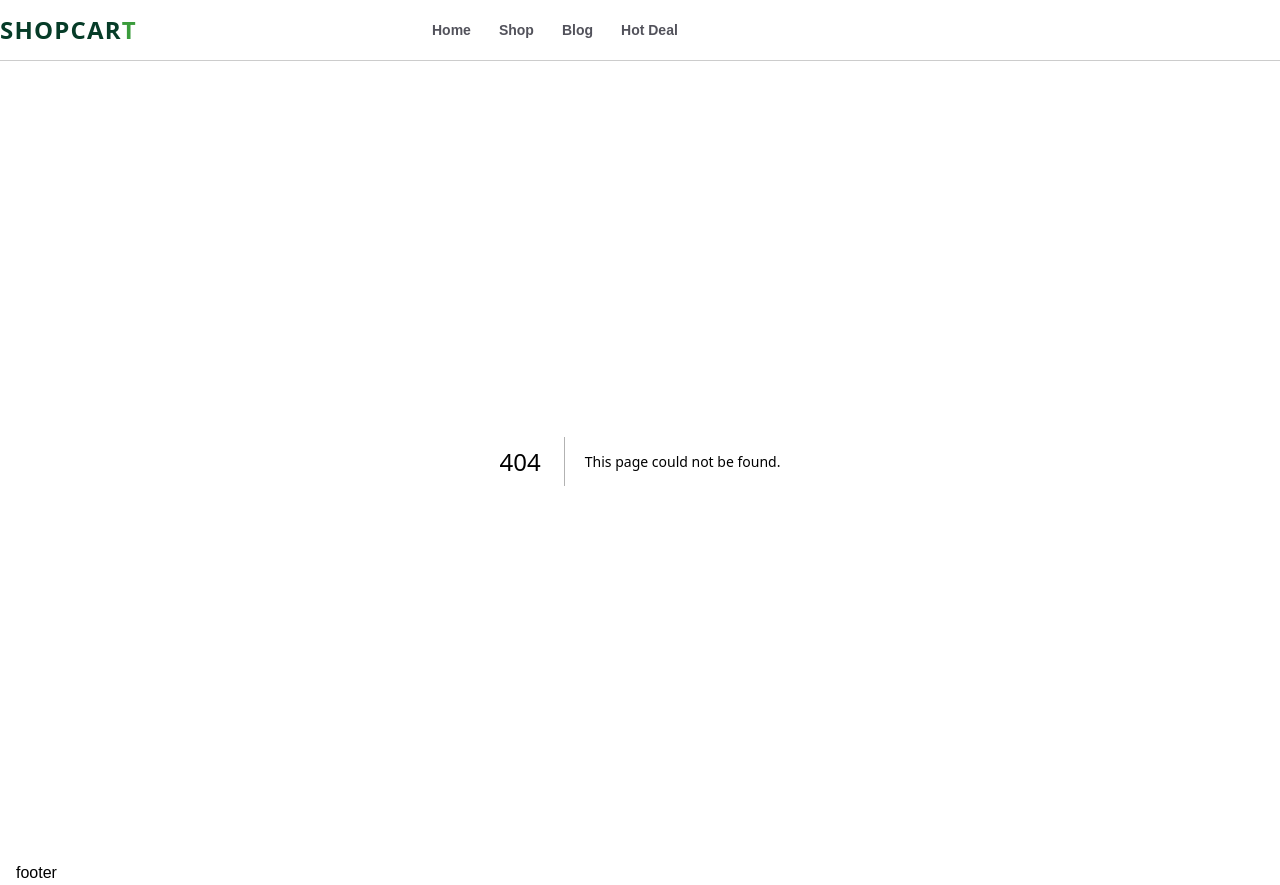
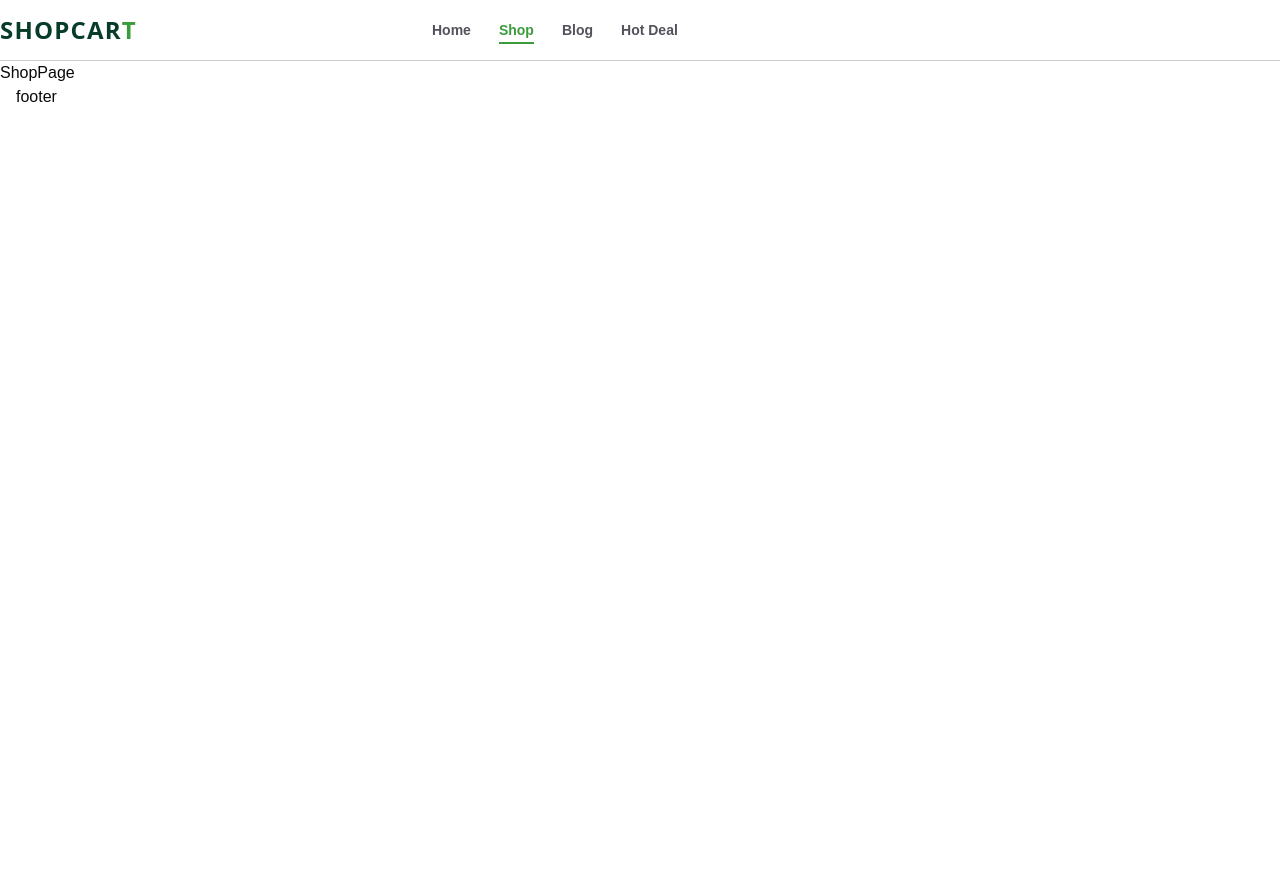
Before and after one commit to MadSharma/ecom, a Next.js app: page /shop in a window 1280 px wide. Before the commit this address had no page. After the commit the page ends 800 px from the top, so only its background shows below. Built offline with nearby package versions, Linux system fonts and the light colour scheme.

Commit message:
add the header menu

```diff
--- /dev/null
+++ b/app/shop/page.tsx
@@ -0,0 +1,9 @@
+import React from 'react'
+
+const ShopPage = () => {
+  return (
+    <div>ShopPage</div>
+  )
+}
+
+export default ShopPage
--- a/components/ui/HeaderMenu.tsx
+++ b/components/ui/HeaderMenu.tsx
@@ -1,32 +1,50 @@
+'use client';
+
 import { headerData } from '@/constants/data';
 import Link from 'next/link';
+import { usePathname } from 'next/navigation';
 import React from 'react';
 
 const HeaderMenu = () => {
+  const pathname = usePathname();
+
   return (
     <div className="hidden md:inline-flex w-1/3 items-center gap-7 text-sm capitalize font-semibold text-lightColor">
-      {headerData?.map((item) => (
+      {headerData?.map((item) => {
+        const isActive = pathname === item.href;
+
+        return (
           <Link
             key={item?.title}
             href={item?.href}
-          className="relative group hover:text-shop_light_green transition-all duration-300"
+            className={`relative group transition-all duration-300 hover:text-shop_light_green ${
+              isActive ? 'text-shop_light_green' : ''
+            }`}
           >
             {item?.title}
 
             {/* LEFT LINE */}
             <span
-            className="absolute -bottom-1 left-1/2 w-0 h-0.5 bg-shop_light_green
-            transition-all duration-300 group-hover:left-0 group-hover:w-1/2"
+              className={`absolute -bottom-1 left-1/2 h-0.5 bg-shop_light_green transition-all duration-300
+              ${
+                isActive
+                  ? 'w-1/2 left-0'
+                  : 'w-0 group-hover:left-0 group-hover:w-1/2'
+              }`}
             ></span>
 
             {/* RIGHT LINE */}
             <span
-            className="absolute -bottom-1 right-1/2 w-0 h-0.5 bg-shop_light_green
-            transition-all duration-300 group-hover:right-0 group-hover:w-1/2"
+              className={`absolute -bottom-1 right-1/2 h-0.5 bg-shop_light_green transition-all duration-300
+              ${
+                isActive
+                  ? 'w-1/2 right-0'
+                  : 'w-0 group-hover:right-0 group-hover:w-1/2'
+              }`}
             ></span>
-
           </Link>
-      ))}
+        );
+      })}
     </div>
   );
 };
```
Lines whose indentation alone changed are shown as unchanged.
